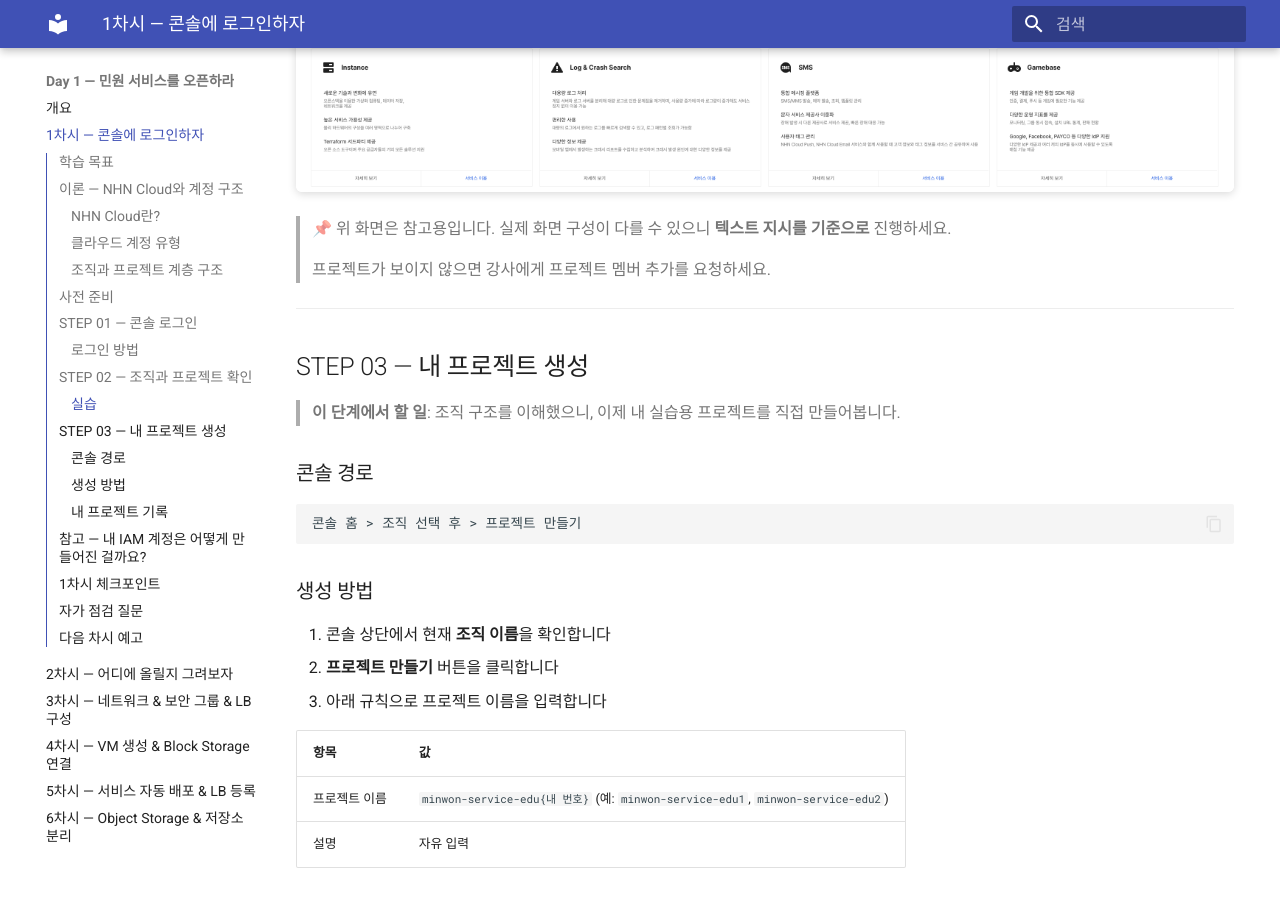
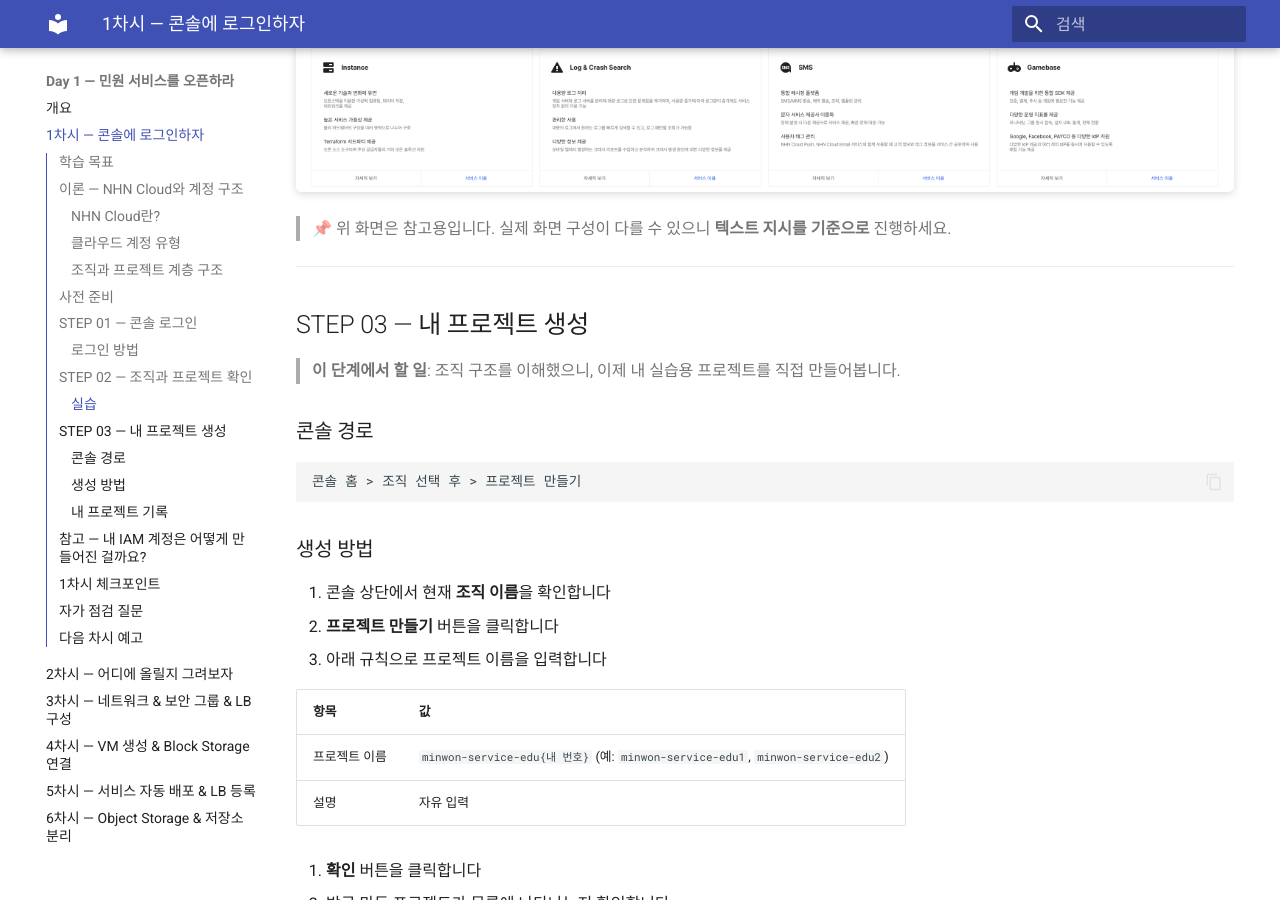
Before and after one commit to skilleat-labs/cloud-native-minwon-lab, an MkDocs documentation site: the page built from docs/day1/session1.md, in a window 1280 px wide and 900 px high, scrolled down 3182 px. Built offline with MkDocs 1.6.1 and Material for MkDocs 9.7.7, drawn with Linux system fonts in a browser that asks for light colours.

Commit message:
docs: 프로젝트 멤버 추가 요청 문구 제거

```diff
--- a/docs/day1/session1.md
+++ b/docs/day1/session1.md
@@ -96,8 +96,6 @@
 ![조직과 프로젝트 화면](./images/02-org-project.png)
 > 📌 위 화면은 참고용입니다. 실제 화면 구성이 다를 수 있으니 **텍스트 지시를 기준으로** 진행하세요.
 
-> 프로젝트가 보이지 않으면 강사에게 프로젝트 멤버 추가를 요청하세요.
-
 
 ---
 
```
